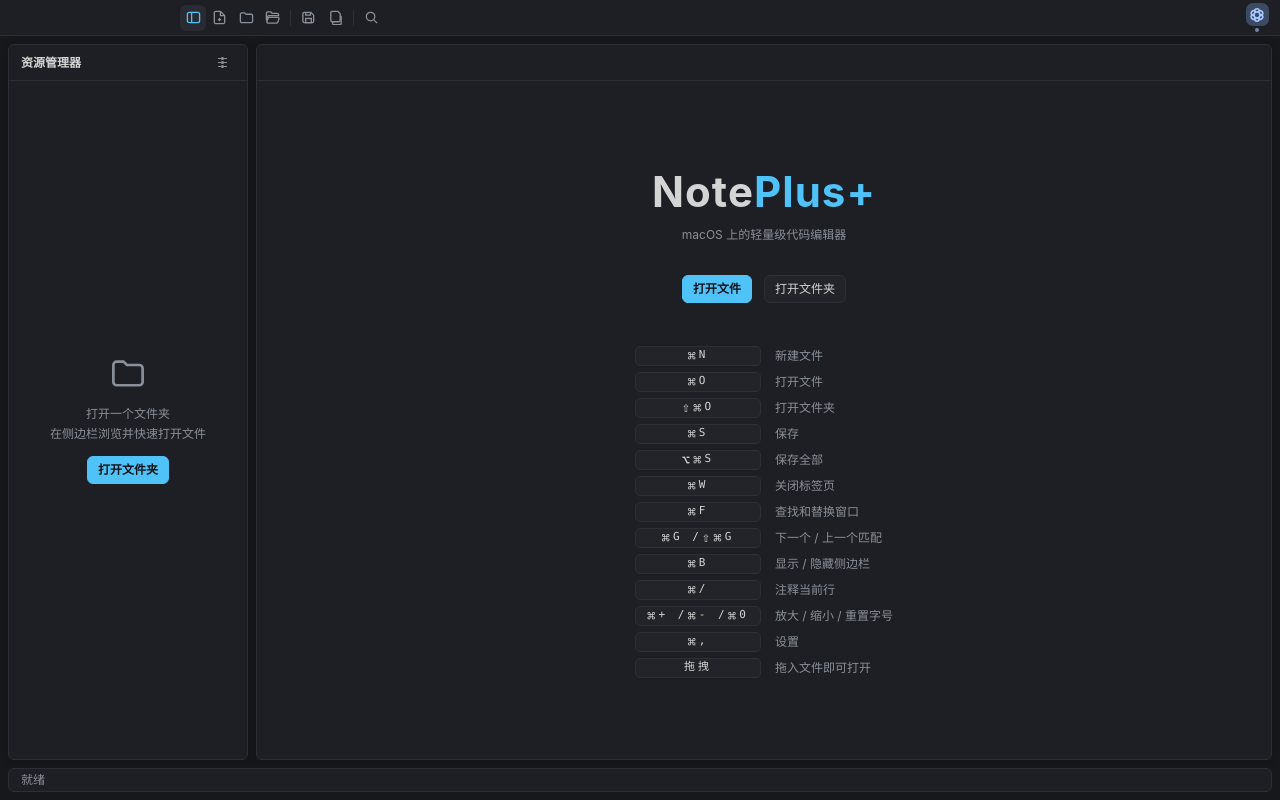
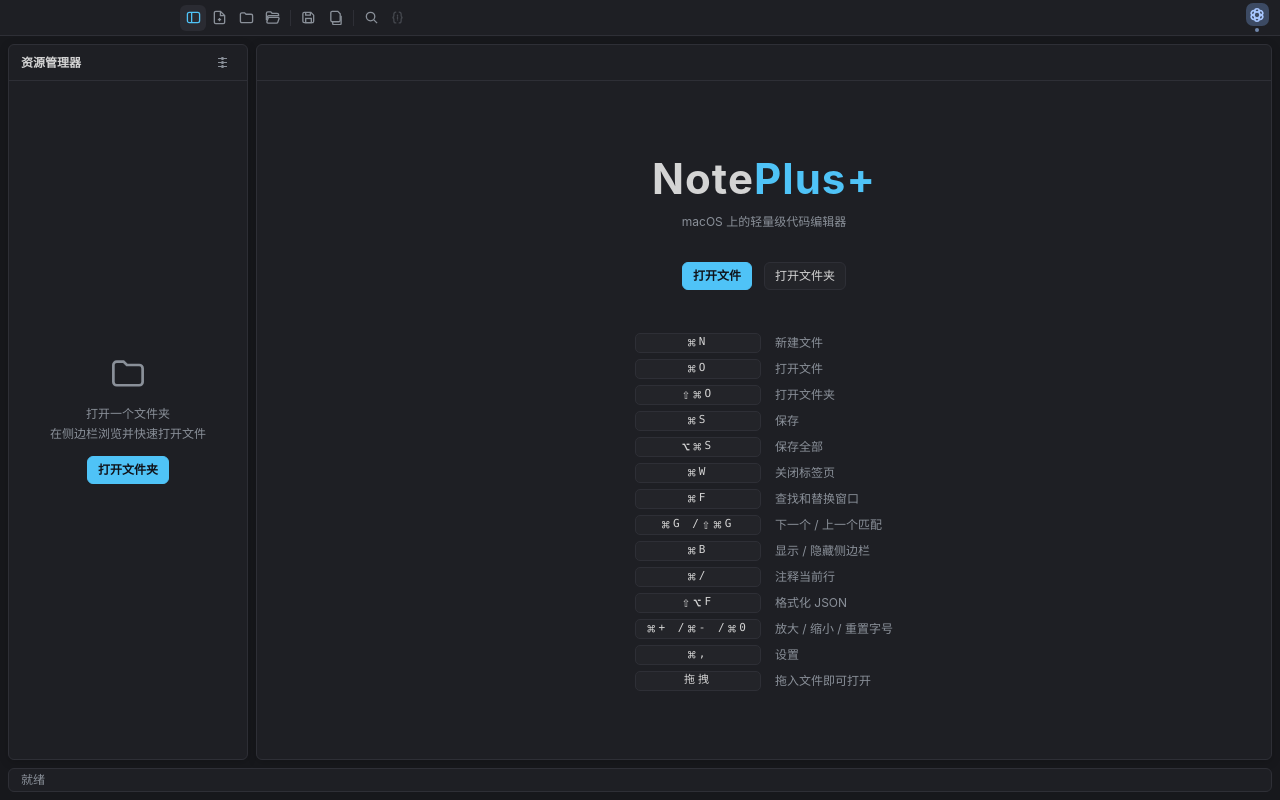
Before and after one commit to jingxuehui/NotePlus-Plus, a Vue app: page / in a window 1280 px wide. Built offline with nearby package versions, Linux system fonts and the light colour scheme.

Commit message:
feat: 新增 JSON 格式化功能（标题栏按钮 + ⇧⌥F 快捷键）；编辑器选中底色跟随强调色主题

```diff
--- a/src/App.vue
+++ b/src/App.vue
@@ -35,6 +35,7 @@ import {
   findNextMatch,
   findPrevMatch,
 } from "./find/bridge";
+import { formatJsonDocument } from "./editor/format";
 
 // 主题 / 配色 / 缩放等由 settings store 统一应用
 
@@ -125,6 +126,10 @@ function onKeydown(e: KeyboardEvent) {
     e.preventDefault();
     if (e.shiftKey) findPrevMatch();
     else findNextMatch();
+  } else if (e.shiftKey && e.altKey && !mod && e.code === "KeyF") {
+    // ⇧⌥F：格式化 JSON
+    e.preventDefault();
+    formatJsonDocument();
   } else if (mod && (key === "=" || key === "+")) {
     e.preventDefault();
     zoomIn();
--- a/src/components/TitleBar.vue
+++ b/src/components/TitleBar.vue
@@ -2,6 +2,8 @@
 import { settings } from "@/stores/settings";
 import { ui, toggleSettings } from "@/stores/ui";
 import { openFindWindow } from "@/find/bridge";
+import { activeTab } from "@/stores/tabs";
+import { formatJsonDocument } from "@/editor/format";
 
 const emit = defineEmits<{
   new: [];
@@ -68,6 +70,18 @@ const emit = defineEmits<{
           <line x1="10.5" y1="10.5" x2="14" y2="14" />
         </svg>
       </span>
+      <span
+        class="icon-btn"
+        :class="{ disabled: !activeTab }"
+        title="格式化 JSON (⇧⌥F)"
+        @click="activeTab && formatJsonDocument()"
+      >
+        <svg width="15" height="15" viewBox="0 0 16 16" fill="none" stroke="currentColor" stroke-width="1.4" stroke-linecap="round">
+          <path d="M6.2 2.2c-1.5 0-2.1.9-2.1 2.4v1.5c0 1-.5 1.7-1.4 1.9.9.2 1.4.9 1.4 1.9v1.5c0 1.5.6 2.4 2.1 2.4" />
+          <path d="M9.8 2.2c1.5 0 2.1.9 2.1 2.4v1.5c0 1 .5 1.7 1.4 1.9-.9.2-1.4.9-1.4 1.9v1.5c0 1.5-.6 2.4-2.1 2.4" />
+          <line x1="8" y1="5.4" x2="8" y2="10.6" stroke-dasharray="1 1.6" />
+        </svg>
+      </span>
     </div>
 
     <div class="titlebar-fill" data-tauri-drag-region></div>
@@ -121,6 +135,10 @@ const emit = defineEmits<{
   flex: 1;
   align-self: stretch;
 }
+.icon-btn.disabled {
+  opacity: 0.35;
+  pointer-events: none;
+}
 .settings-trigger {
   display: flex;
   flex-direction: column;
--- a/src/components/Welcome.vue
+++ b/src/components/Welcome.vue
@@ -30,6 +30,7 @@ const shortcuts: Shortcut[] = [
   { k: "⌘G / ⇧⌘G", label: "下一个 / 上一个匹配" },
   { k: "⌘B", label: "显示 / 隐藏侧边栏" },
   { k: "⌘/", label: "注释当前行" },
+  { k: "⇧⌥F", label: "格式化 JSON" },
   { k: "⌘+ / ⌘- / ⌘0", label: "放大 / 缩小 / 重置字号" },
   { k: "⌘,", label: "设置" },
   { k: "拖拽", label: "拖入文件即可打开" },
--- /dev/null
+++ b/src/editor/format.ts
@@ -0,0 +1,46 @@
+import { viewRef } from "@/editor/view";
+import { notify } from "@/stores/toast";
+
+/**
+ * 格式化当前文档中的 JSON：
+ * - 用 2 空格缩进重新排版，保留 BOM 与结尾换行
+ * - 内容不是合法 JSON 时提示错误位置，不改动文档
+ */
+export function formatJsonDocument() {
+  const view = viewRef.current;
+  if (!view) return;
+
+  const text = view.state.doc.toString();
+  if (!text.trim()) {
+    notify("当前文档为空", true);
+    return;
+  }
+
+  const bom = text.startsWith("\uFEFF") ? "\uFEFF" : "";
+  const body = bom ? text.slice(1) : text;
+  let parsed: unknown;
+  try {
+    parsed = JSON.parse(body);
+  } catch (e) {
+    notify(`JSON 格式错误：${(e as Error).message}`, true);
+    return;
+  }
+
+  const trailing = text.endsWith("\n") ? "\n" : "";
+  const formatted = bom + JSON.stringify(parsed, null, 2) + trailing;
+  if (formatted === text) {
+    notify("JSON 已是格式化状态", false);
+    return;
+  }
+
+  const sel = view.state.selection.main;
+  view.dispatch({
+    changes: { from: 0, to: view.state.doc.length, insert: formatted },
+    selection: {
+      anchor: Math.min(sel.from, formatted.length),
+      head: Math.min(sel.to, formatted.length),
+    },
+  });
+  view.focus();
+  notify("已格式化 JSON", false);
+}
--- a/src/editor/setup.ts
+++ b/src/editor/setup.ts
@@ -5,7 +5,6 @@ import {
   highlightActiveLine,
   highlightActiveLineGutter,
   highlightSpecialChars,
-  drawSelection,
   dropCursor,
   rectangularSelection,
   crosshairCursor,
@@ -57,7 +56,6 @@ export function buildExtensions(hooks: EditorHooks): Extension[] {
     highlightSpecialChars(),
     history(),
     foldGutter(),
-    drawSelection(),
     dropCursor(),
     EditorState.allowMultipleSelections.of(true),
     indentOnInput(),
--- a/src/editor/themes.ts
+++ b/src/editor/themes.ts
@@ -48,7 +48,7 @@ export function darkTheme(): Extension {
         ".cm-content": { caretColor: "#5ccfe6", fontFamily: "'SF Mono', Menlo, Monaco, 'Courier New', monospace" },
         ".cm-cursor, .cm-dropCursor": { borderLeftColor: "#5ccfe6" },
         "&.cm-focused .cm-selectionBackground, .cm-selectionBackground, .cm-content ::selection":
-          { backgroundColor: "#31415f" },
+          { backgroundColor: "var(--selection-bg, #4fc3f78c)" },
         ".cm-activeLine": { backgroundColor: "#26272e" },
         ".cm-gutters": {
           // 行号区比编辑区略深，右侧一条浅分隔线贯穿到底部
@@ -63,7 +63,6 @@ export function darkTheme(): Extension {
           color: "#d4d4d4",
         },
         ".cm-lineNumbers .cm-gutterElement": { padding: "0 12px 0 16px" },
-        ".cm-selectionMatch": { backgroundColor: "#314560" },
         ".np-match": {
           backgroundColor: "rgba(249, 196, 89, 0.45)",
           outline: "1px solid rgba(249, 196, 89, 1)",
@@ -134,7 +133,7 @@ export function lightTheme(): Extension {
         ".cm-content": { caretColor: "#0b6cb5", fontFamily: "'SF Mono', Menlo, Monaco, 'Courier New', monospace" },
         ".cm-cursor, .cm-dropCursor": { borderLeftColor: "#0b6cb5" },
         "&.cm-focused .cm-selectionBackground, .cm-selectionBackground, .cm-content ::selection":
-          { backgroundColor: "#cfe1f7" },
+          { backgroundColor: "var(--selection-bg, #0b6cb54d)" },
         ".cm-activeLine": { backgroundColor: "#f3f5f8" },
         ".cm-gutters": {
           // 行号区比编辑区略深，右侧一条浅分隔线贯穿到底部
@@ -146,7 +145,6 @@ export function lightTheme(): Extension {
         },
         ".cm-activeLineGutter": { backgroundColor: "#f3f5f8", color: "#2d3138" },
         ".cm-lineNumbers .cm-gutterElement": { padding: "0 12px 0 16px" },
-        ".cm-selectionMatch": { backgroundColor: "#c4d8f2" },
         ".np-match": {
           backgroundColor: "rgba(240, 165, 30, 0.52)",
           outline: "1px solid rgba(214, 132, 20, 1)",
--- a/src/stores/settings.ts
+++ b/src/stores/settings.ts
@@ -109,6 +109,8 @@ export function applyVisual(s: Settings) {
   body.style.setProperty("--accent", light ? accent.light : accent.dark);
   body.style.setProperty("--accent-tint", light ? accent.tintLight : accent.tintDark);
   body.style.setProperty("--accent-edge", light ? accent.edgeLight : accent.edgeDark);
+  // 文本选中底色跟随主题：深色用更实的强调色，浅色用浅淡的强调色
+  body.style.setProperty("--selection-bg", light ? `${accent.light}4d` : `${accent.dark}8c`);
   body.style.setProperty("--ui-radius", s.radius === "none" ? "0px" : s.radius === "large" ? "12px" : "6px");
   document.documentElement.style.fontSize = `${(s.zoom / 100) * 16}px`;
 }
--- a/src/style.css
+++ b/src/style.css
@@ -9,6 +9,7 @@
   --text: #d4d4d4;
   --muted: #8a9099;
   --accent: #4fc3f7;
+  --selection-bg: #4fc3f78c;
   --danger: #f07178;
 }
 
@@ -21,6 +22,7 @@ body.theme-light {
   --text: #2d3138;
   --muted: #6b7280;
   --accent: #0b6cb5;
+  --selection-bg: #0b6cb54d;
   --danger: #bf1c2e;
 }
 
```
